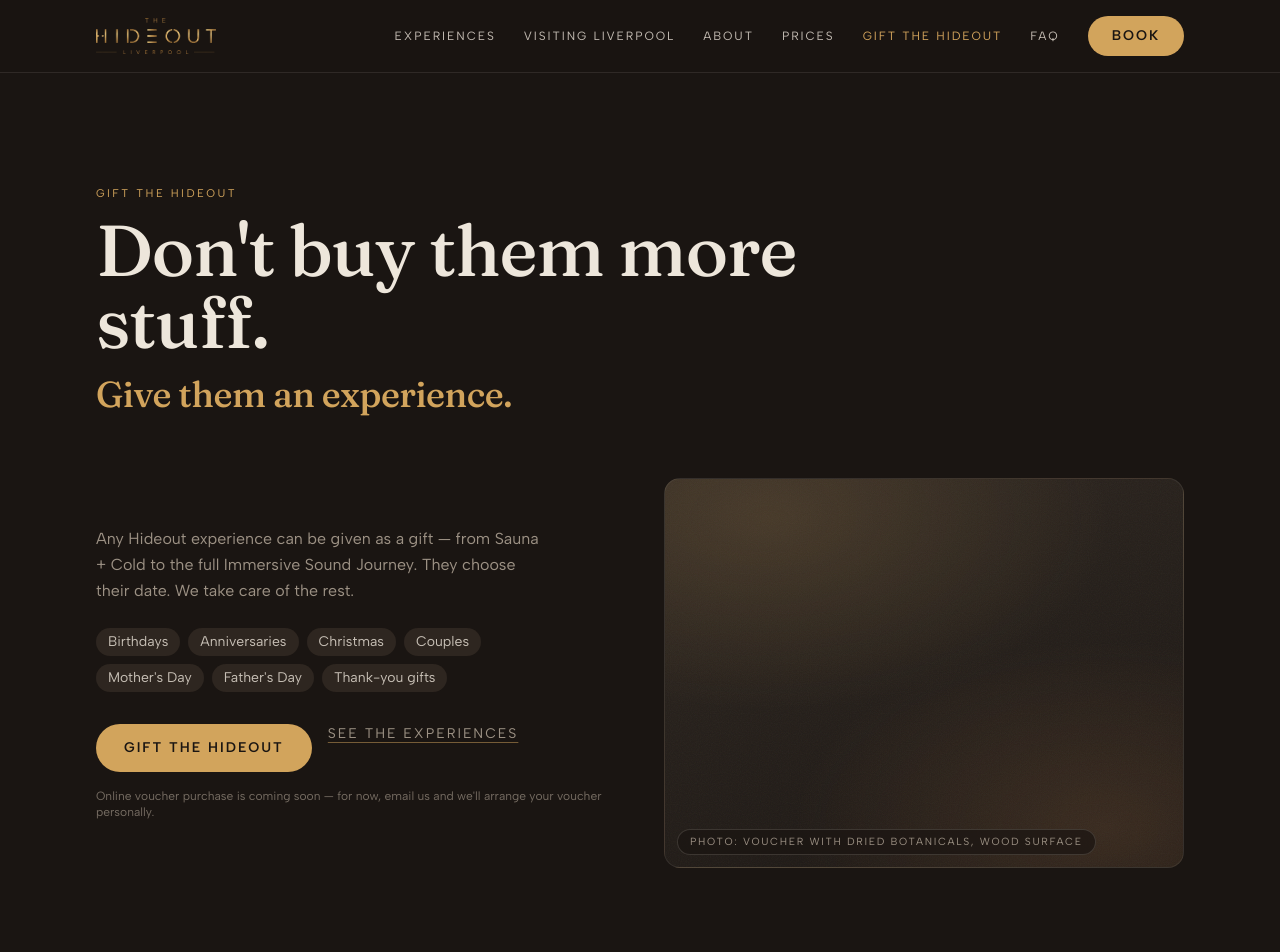
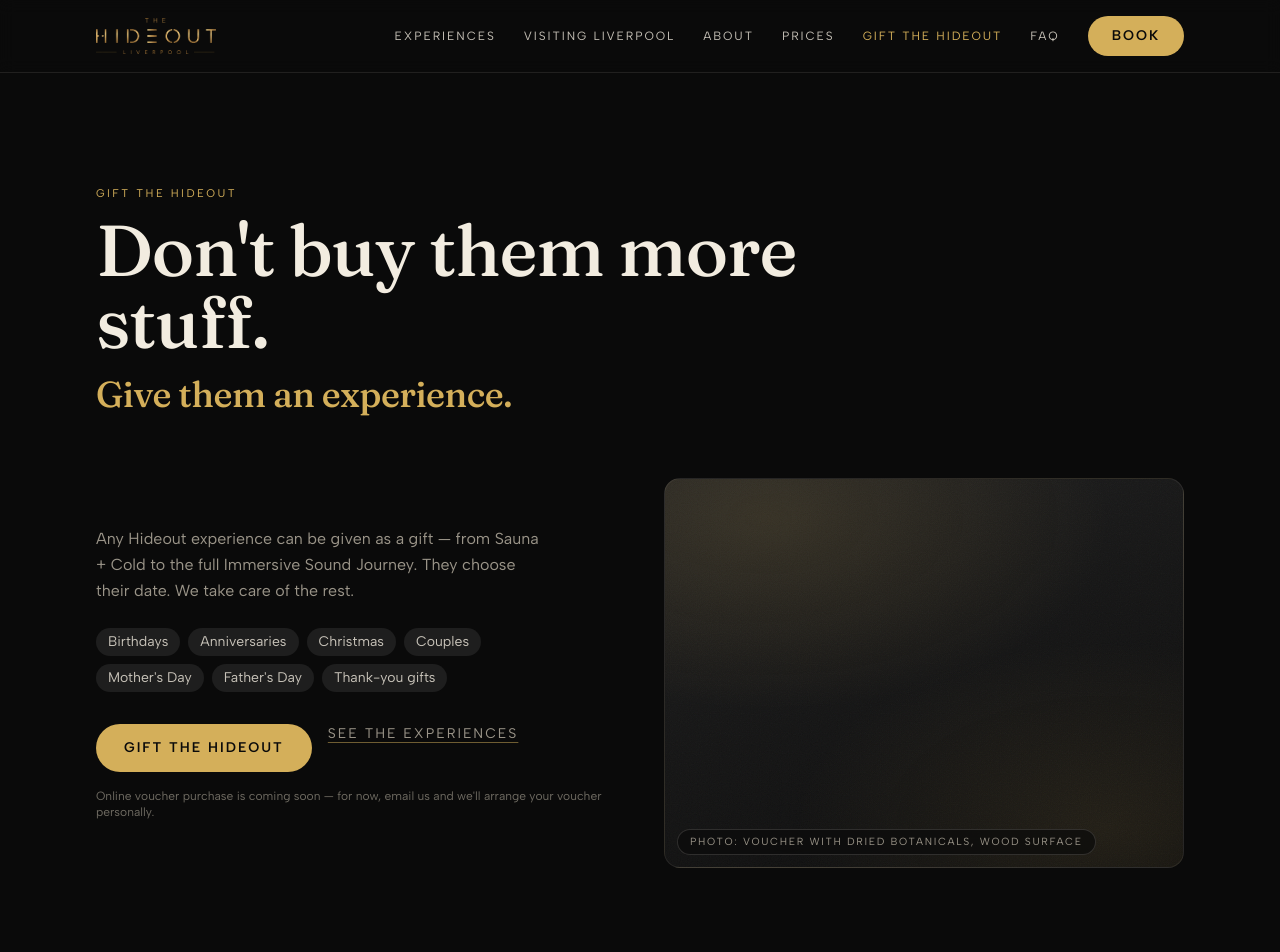
Before and after one commit to Truesaveruk/The-Hideout-Liverpool, a Next.js app: page /gift in a window 1280 px wide. Shown: the top 952 px of the page. Built offline with nearby package versions, Linux system fonts and the light colour scheme.

Commit message:
Add files via upload

```diff
--- a/app/globals.css
+++ b/app/globals.css
@@ -11,8 +11,8 @@
 }
 
 ::selection {
-  background: #d2a45c;
-  color: #1a1512;
+  background: #d4af5a;
+  color: #0a0a0a;
 }
 
 /* ------------------------------------------------------------------ */
@@ -50,7 +50,7 @@
 select:focus-visible,
 textarea:focus-visible,
 summary:focus-visible {
-  outline: 2px solid #d2a45c;
+  outline: 2px solid #d4af5a;
   outline-offset: 3px;
   border-radius: 2px;
 }
@@ -63,9 +63,9 @@
 .img-panel {
   @apply relative overflow-hidden rounded-2xl border border-bone/10;
   background:
-    radial-gradient(120% 90% at 20% 10%, rgba(210, 164, 92, 0.16), transparent 55%),
-    radial-gradient(100% 80% at 85% 90%, rgba(156, 107, 67, 0.22), transparent 60%),
-    linear-gradient(160deg, #2e2620 0%, #241e19 45%, #1a1512 100%);
+    radial-gradient(120% 90% at 20% 10%, rgba(212, 175, 90, 0.14), transparent 55%),
+    radial-gradient(100% 80% at 85% 90%, rgba(212, 175, 90, 0.10), transparent 60%),
+    linear-gradient(160deg, #1e1e1e 0%, #141414 45%, #0a0a0a 100%);
 }
 .img-panel::after {
   content: "";
@@ -87,10 +87,10 @@
   background: linear-gradient(
     to bottom,
     #d08a4f 0%,
-    #9c6b43 18%,
+    #b8863b 18%,
     #6e8b94 38%,
     #8f8578 58%,
-    #d2a45c 82%,
+    #d4af5a 82%,
     rgba(210, 164, 92, 0.15) 100%
   );
 }
@@ -100,8 +100,8 @@
 .thread-dot[data-phase="heat"]  { background: #d08a4f; }
 .thread-dot[data-phase="cold"]  { background: #6e8b94; }
 .thread-dot[data-phase="breath"]{ background: #8f8578; }
-.thread-dot[data-phase="sound"] { background: #d2a45c; }
-.thread-dot[data-phase="still"] { background: #ede6db; }
+.thread-dot[data-phase="sound"] { background: #d4af5a; }
+.thread-dot[data-phase="still"] { background: #f2ece0; }
 
 /* ------------------------------------------------------------------ */
 /* Reveal on scroll (respects reduced motion)                          */
--- a/components/BookingWizard.tsx
+++ b/components/BookingWizard.tsx
@@ -292,7 +292,7 @@
                   type="checkbox"
                   checked={form.samePickup}
                   onChange={(e) => set("samePickup", e.target.checked)}
-                  className="mt-1 accent-[#D2A45C]"
+                  className="mt-1 accent-[#D4AF5A]"
                 />
                 Everyone in our booking will meet at the same pickup point.
               </label>
--- a/tailwind.config.ts
+++ b/tailwind.config.ts
@@ -5,13 +5,13 @@
   theme: {
     extend: {
       colors: {
-        ember: "#1A1512",     // warm near-black background
-        smoke: "#241E19",     // raised surfaces
-        hearth: "#2E2620",    // cards / borders base
-        bone: "#EDE6DB",      // primary text
-        steam: "#9C9184",     // secondary text
-        cedar: "#9C6B43",     // warm wood
-        brass: "#D2A45C",     // bronze accent — use sparingly
+        ember: "#0A0A0A",     // near-black background
+        smoke: "#141414",     // raised surfaces
+        hearth: "#1E1E1E",    // cards / borders base
+        bone: "#F2ECE0",      // primary text (warm white)
+        steam: "#9A9488",     // secondary text
+        cedar: "#B8863B",     // deep gold
+        brass: "#D4AF5A",     // gold accent
         plunge: "#6E8B94"     // cold accent, used only in the journey thread
       },
       fontFamily: {
```
Also changed, not shown: app/opengraph-image.png.
